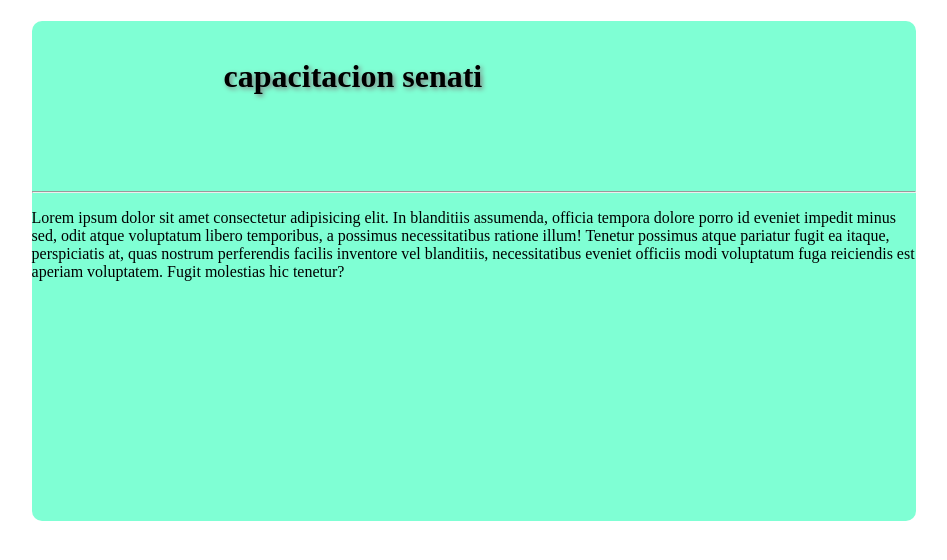
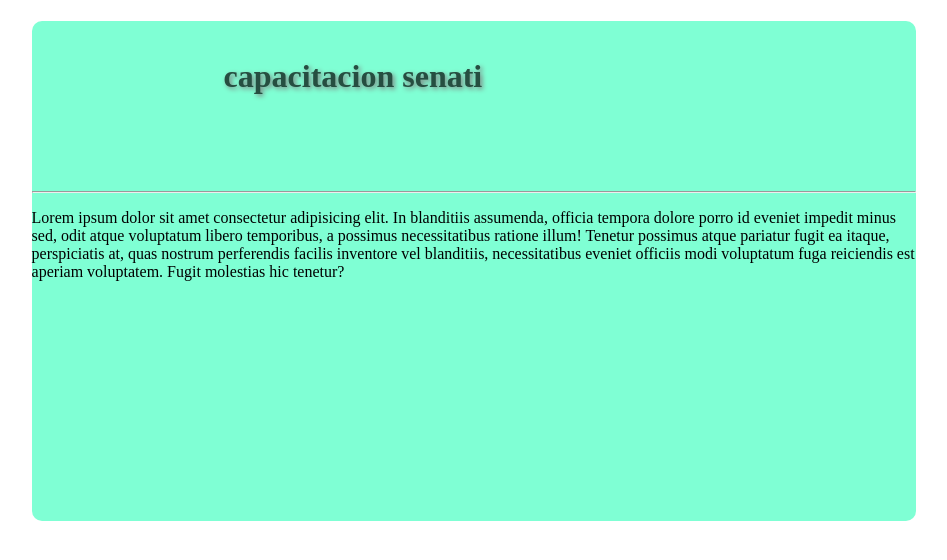
Before and after one commit to Susje22/publicidadsenati, a plain HTML site: page index.html in a window 1280 px wide. Shown: the whole page, without its empty margins (166-1113 px from the left). Drawn offline with Linux system fonts and the light colour scheme.

Commit message:
se cambio el color al titulo

```diff
--- a/estilo.css
+++ b/estilo.css
@@ -1,7 +1,10 @@
 
 .titulo {
     text-shadow: 2px 2px 5px gray;
-    white-space: pre-wrap; }
+    white-space: pre-wrap;
+    /*----modificado por jesus--*/
+    color: rgb(38, 78, 65);
+ }
 
 .contenedor{
     background-color: aquamarine;
```
